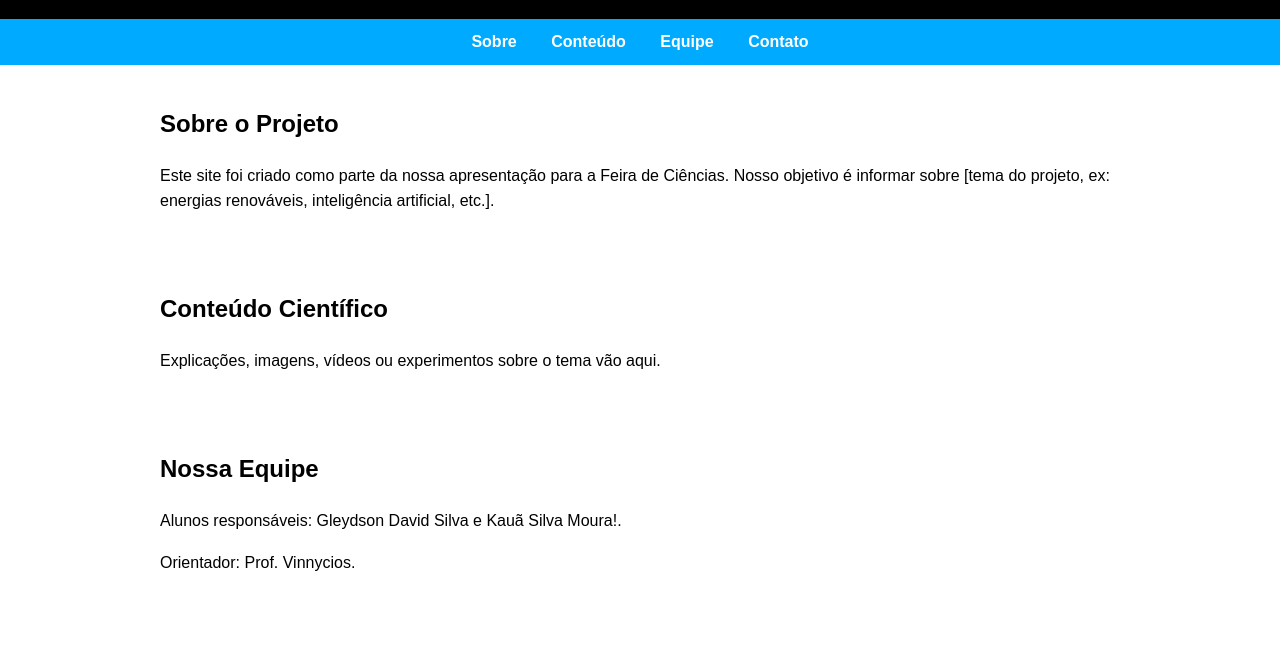
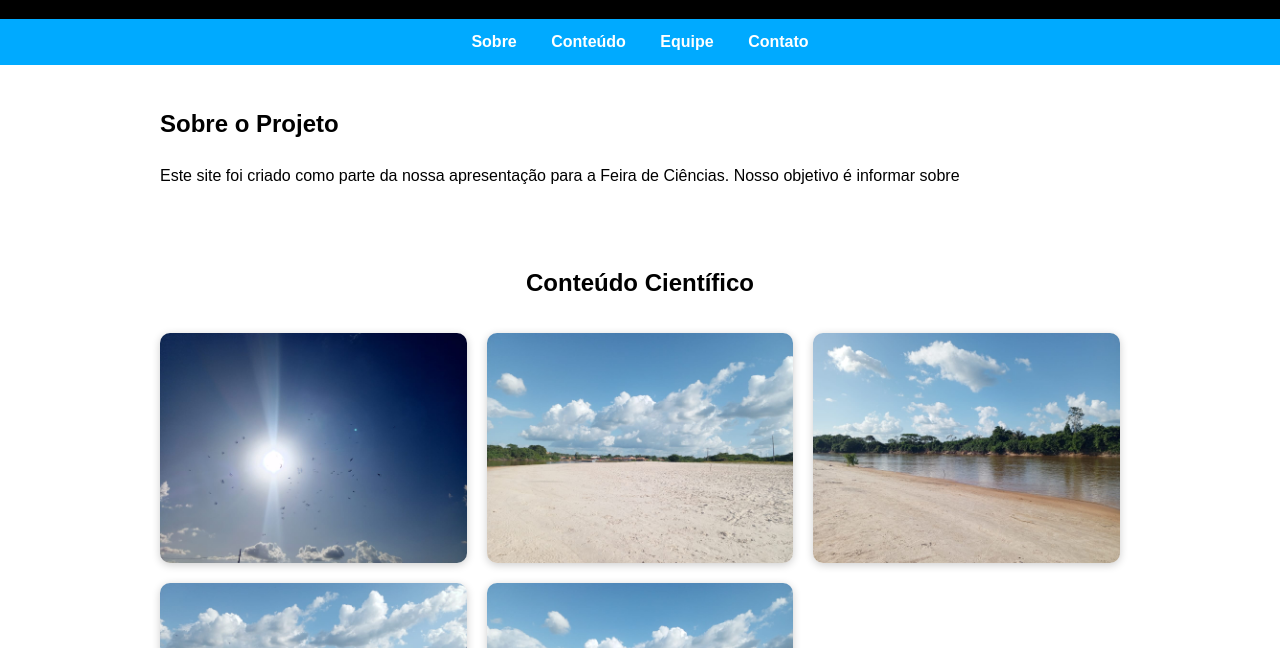
Before and after one commit to VGusmao19/projeto_201, a plain HTML site: page index.html in a window 1280 px wide. Shown: the part 115-763 px from the top of the page. Drawn offline with Linux system fonts and the light colour scheme.

Commit message:
novas fotos

```diff
--- a/index.html
+++ b/index.html
@@ -57,6 +57,43 @@
             margin: auto;
             padding: 0 20px;
         }
+
+        #conteudo {
+            padding: 20px;
+            max-width: 1200px;
+            margin: auto;
+            font-family: Arial, sans-serif;
+        }
+
+        #conteudo h2 {
+            text-align: center;
+            margin-bottom: 10px;
+        }
+
+        #conteudo p {
+            text-align: center;
+            margin-bottom: 30px;
+            color: #444;
+        }
+
+        .galeria {
+            display: grid;
+            grid-template-columns: repeat(auto-fit, minmax(250px, 1fr));
+            gap: 20px;
+        }
+
+        .galeria img {
+            width: 100%;
+            height: auto;
+            border-radius: 10px;
+            box-shadow: 0 2px 8px rgba(0, 0, 0, 0.2);
+            object-fit: cover;
+            transition: transform 0.3s ease;
+        }
+
+        .galeria img:hover {
+            transform: scale(1.03);
+        }
     </style>
 </head>
 <body>
@@ -78,17 +115,24 @@
     <div class="container">
         <section id="sobre">
             <h2>Sobre o Projeto</h2>
-            <p>Este site foi criado como parte da nossa apresentação para a Feira de Ciências. Nosso objetivo é informar sobre [tema do projeto, ex: energias renováveis, inteligência artificial, etc.].</p>
+            <p>Este site foi criado como parte da nossa apresentação para a Feira de Ciências. Nosso objetivo é informar sobre </p>
         </section>
 
         <section id="conteudo">
             <h2>Conteúdo Científico</h2>
-            <p>Explicações, imagens, vídeos ou experimentos sobre o tema vão aqui.</p>
+            <p></p>
+            <div class="galeria">
+                <img src="foto2.jpeg" alt="foto2">
+                <img src="foto3.jpeg" alt="foto3">
+                <img src="foto4.jpeg" alt="foto4">
+                <img src="foto5.jpeg" alt="foto5">
+                <img src="foto6.jpeg" alt="foto6">
+            </div>
         </section>
 
         <section id="equipe">
             <h2>Nossa Equipe</h2>
-            <p>Alunos responsáveis: Gleydson David Silva e Kauã Silva Moura!.</p>
+            <p>Alunos responsáveis: Gleydson David Silva, Kauã Silva Moura, Ricardo Silva Araujo e Estevão Jefte.</p>
             <p>Orientador: Prof. Vinnycios.</p>
         </section>
 
```
Also changed, not shown: foto1.jpeg (added), foto2.jpeg (added), foto3.jpeg (added), foto4.jpeg (added), foto5.jpeg (added), foto6.jpeg (added), foto7.jpeg (added).
